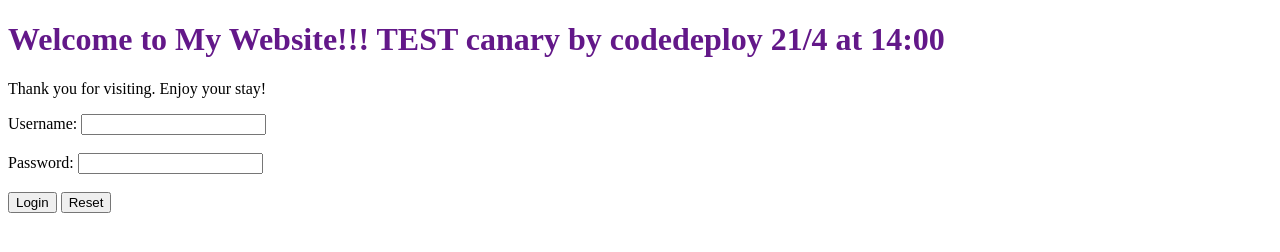
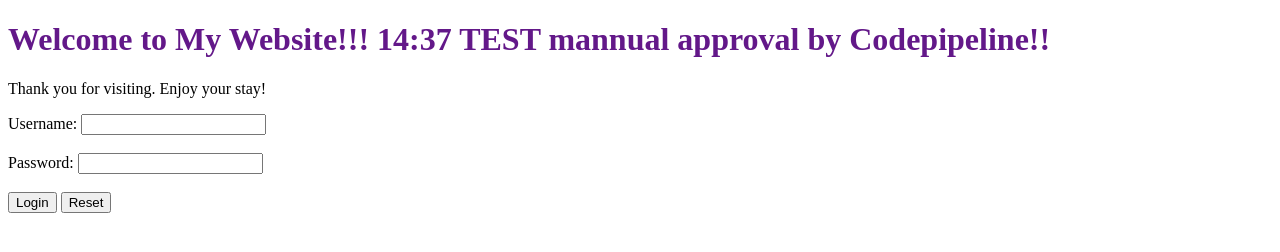
Before and after one commit to hieu-dinh/nodejs-random-color, a website: page public/index.html in a window 1280 px wide. Drawn offline with Linux system fonts and the light colour scheme.

Commit message:
mannual approval

```diff
--- a/public/index.html
+++ b/public/index.html
@@ -7,7 +7,7 @@
 </head>
 
 <body>
-    <h1 id="welcome" style="color: #631889;">Welcome to My Website!!! TEST canary by codedeploy 21/4 at 14:00 </h1>
+    <h1 id="welcome" style="color: #631889;">Welcome to My Website!!! 14:37 TEST mannual approval by Codepipeline!! </h1>
     <p>Thank you for visiting. Enjoy your stay!</p>
 
     <form action="/api/login" method="POST">
```
